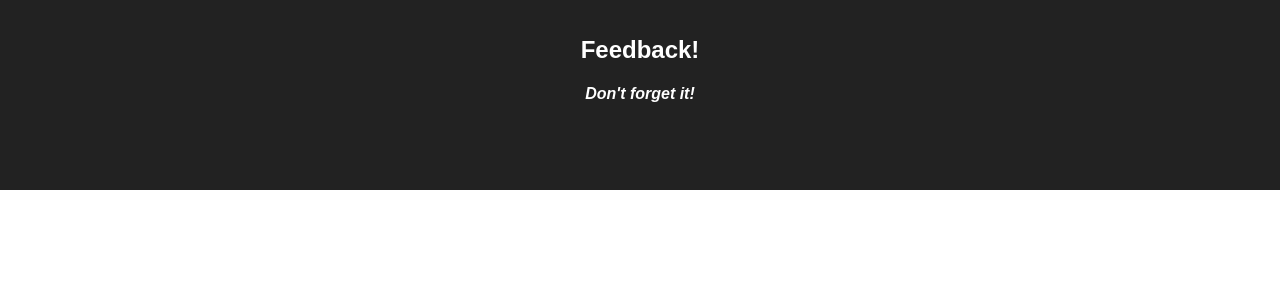
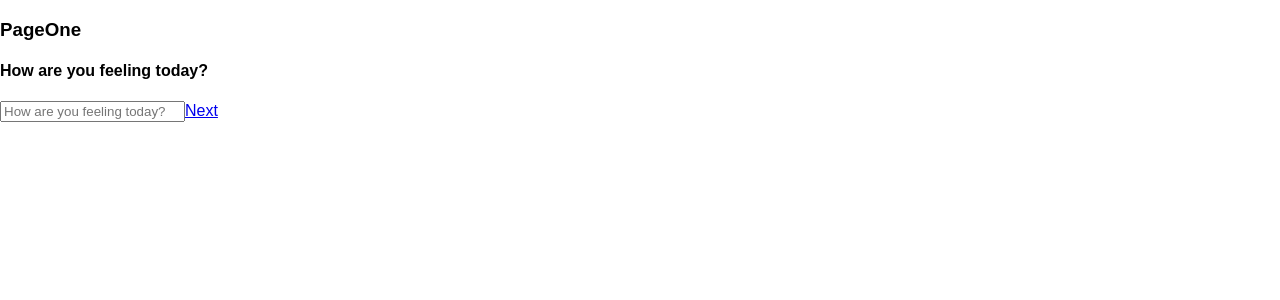
Before and after one commit to Phanx091/Feedback-project-app, a React (Create React App) app: page / in a window 1280 px wide. Shown: the top 300 px of the page. Built offline with nearby package versions, Linux system fonts and the light colour scheme.

Commit message:
added views, routes, server, modules, and links with inputs

```diff
--- /dev/null
+++ b/src/Components/Admin/Admin.js
@@ -0,0 +1,19 @@
+// import React, { Component } from 'react';
+// import { connect } from 'react-redux';
+// import {Link} from 'react-router-dom';
+
+
+// class Admin extends Component {
+
+//     render() {
+//         return (
+//             <div>
+//                 <h3>Admin</h3>
+
+//             </div>
+//         );
+//     }
+// }
+
+
+// export default connect()(Admin);
--- a/src/Components/App/App.js
+++ b/src/Components/App/App.js
@@ -1,19 +1,29 @@
 import React, { Component } from 'react';
-import axios from 'axios';
-import './App.css';
+import { connect } from 'react-redux';
+import {BrowserRouter as Router, Route, Link} from 'react-router-dom';
+import PageOne from '../Page_one/Page_one';
+import PageTwo from '../Page_two/Page_two';
+import PageThree from '../Page_three/Page_three';
+import PageFour from '../Page_four/Page_four';
+// import Admin from '../Admin/Admin';
+// import axios from 'axios';
 
 class App extends Component {
   render() {
     return (
-      <div className="App">
-        <header className="App-header">
-          <h1 className="App-title">Feedback!</h1>
-          <h4><i>Don't forget it!</i></h4>
-        </header>
-        <br/>
-      </div>
+      <Router>
+        <div className="App">
+          <Route exact path='/' component={PageOne} />
+          <Route exact path='/page2' component={PageTwo} />
+          <Route exact path='/page3' component={PageThree} />
+          <Route exact path='/page4' component={PageFour} />
+          {/* <Link exact path='/admin' component={Admin}/> */}
+        </div>
+      </Router>
+
     );
   }
 }
 
-export default App;
+
+export default connect()(App);
--- /dev/null
+++ b/src/Components/Page_four/Page_four.js
@@ -0,0 +1,21 @@
+import React, { Component } from 'react';
+import { connect } from 'react-redux';
+
+
+
+class PageFour extends Component {
+
+    render() {
+        return (
+            <div>
+                <h3>PageFour</h3>
+                <h4>Any comments you want to leave?</h4>
+                <input type="text" placeholder="Any comments you want to leave?"/>
+
+            </div>
+        );
+    }
+}
+
+
+export default connect()(PageFour);
--- /dev/null
+++ b/src/Components/Page_one/Page_one.js
@@ -0,0 +1,25 @@
+import React, { Component } from 'react';
+import { connect } from 'react-redux';
+import { Link } from 'react-router-dom';
+
+
+
+class PageOne extends Component {
+
+    render() {
+        return (
+            <span>
+                <div>
+                    <h3>PageOne</h3>
+                    <h4>How are you feeling today?</h4>
+                    <input type="text" placeholder="How are you feeling today?"/>
+                    <Link to="/page2">Next</Link>
+                </div>
+            </span>
+
+        );
+    }
+}
+
+
+export default connect()(PageOne);
--- /dev/null
+++ b/src/Components/Page_three/Page_three.js
@@ -0,0 +1,23 @@
+import React, { Component } from 'react';
+import { connect } from 'react-redux';
+import { Link } from 'react-router-dom';
+
+
+
+class PageThree extends Component {
+
+    render() {
+        return (
+            <div>
+                <h3>PageThree</h3>
+                <h4>How well are you feeling supported?</h4>
+                <input type="text" placeholder="How well are you feeling supported?"/>
+                <Link to="/page4">Next</Link>
+            </div>
+
+        );
+    }
+}
+
+
+export default connect()(PageThree);
--- /dev/null
+++ b/src/Components/Page_two/Page_two.js
@@ -0,0 +1,22 @@
+import React, { Component } from 'react';
+import { connect } from 'react-redux';
+import { Link } from 'react-router-dom';
+
+
+
+class PageTwo extends Component {
+
+    render() {
+        return (
+            <div>
+                <h3>PageTwo</h3>
+                <h4>How well are you understanding the content?</h4>
+                <input type="text" placeholder="How well are you understanding the content?"/>
+                <Link to="/page3">Next</Link>
+            </div>
+        );
+    }
+}
+
+
+export default connect()(PageTwo);
--- a/src/index.js
+++ b/src/index.js
@@ -3,6 +3,25 @@ import ReactDOM from 'react-dom';
 import './index.css';
 import App from './Components/App/App';
 import registerServiceWorker from './registerServiceWorker';
+import { createStore, combineReducers, applyMiddleware } from 'redux';
+import { Provider } from 'react-redux';
+import logger from 'redux-logger';
 
-ReactDOM.render(<App />, document.getElementById('root'));
+
+
+
+
+
+
+const storeInstance = createStore(
+    combineReducers({
+
+    }),
+    applyMiddleware(logger),
+);
+
+
+
+
+ReactDOM.render(<Provider store={storeInstance}><App /></Provider>, document.getElementById('root'));
 registerServiceWorker();
```
Also changed, not shown: 2 other files (tests, documents, lock files or other folders).
